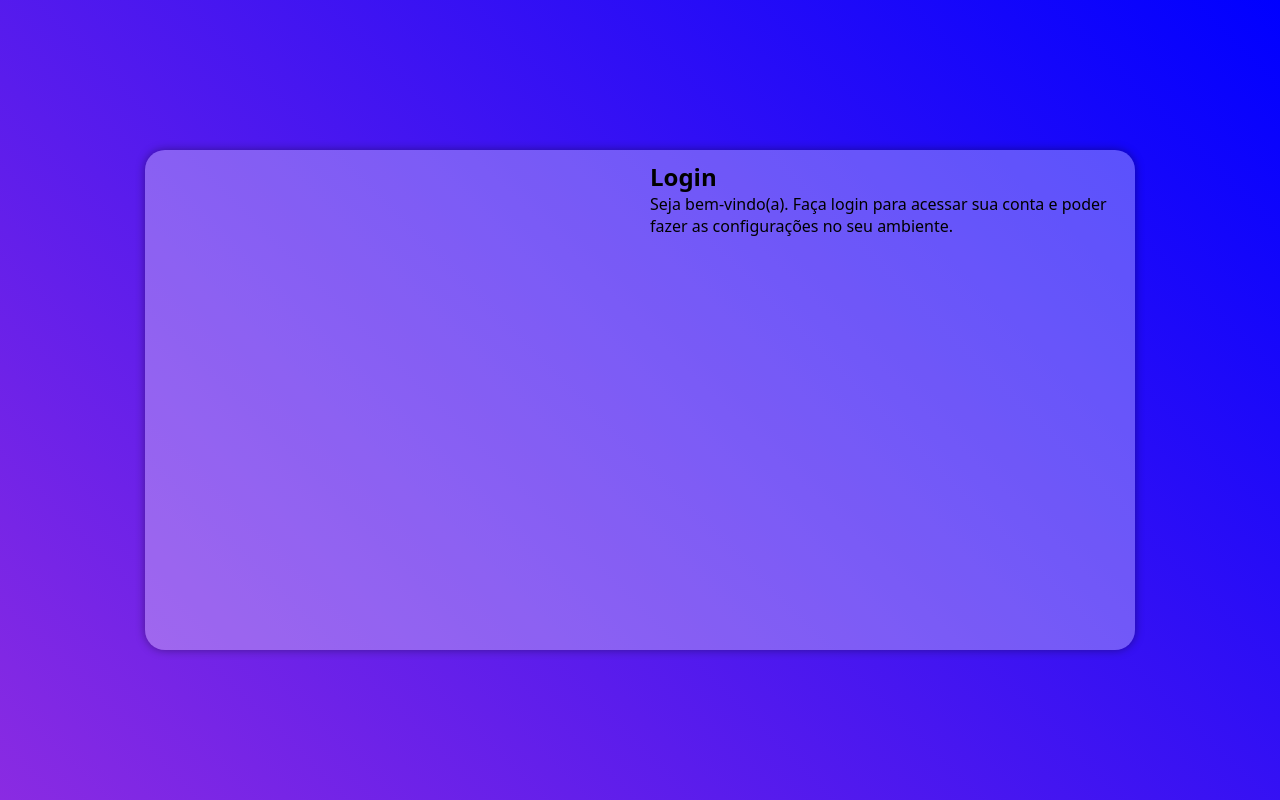
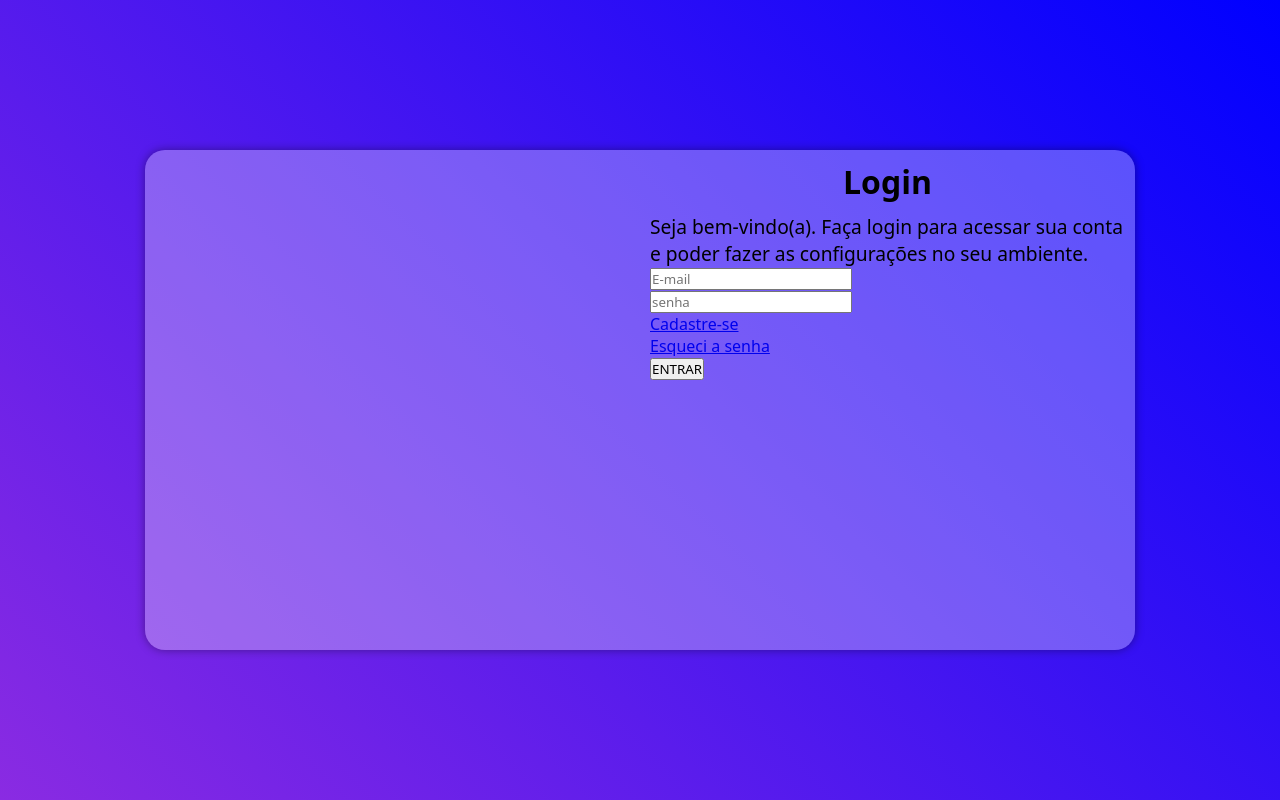
Before and after one commit to vagnerns/projeto-tela-login_1.0, a plain HTML site: page index.html in a window 1280 px wide. Drawn offline with Linux system fonts and the light colour scheme.

Commit message:
Criado o formulário

```diff
--- a/estilos/media-query.css
+++ b/estilos/media-query.css
@@ -29,4 +29,12 @@ Grandes telas: acima de 1200px
         float: right;
         width: 50%;
     }
+
+    div#formulario > h1 {
+        font-size: 2em;
+    }
+
+    div#formulario > p {
+        font-size: 1.2em;
+    }
 }
--- a/estilos/style.css
+++ b/estilos/style.css
@@ -45,3 +45,12 @@ section#login > div#formulario {
     display: block;
     padding: 10px;
 }
+
+div#formulario > h1 {
+    text-align: center;
+    margin-bottom: 10px;
+}
+
+div#formulario > p {
+    font-size: 0.8em;
+}
--- a/index.html
+++ b/index.html
@@ -17,7 +17,17 @@
                 <h1>Login</h1>
                 <p>Seja bem-vindo(a). Faça login para acessar sua conta e poder fazer as configurações no seu ambiente.</p>
                 <form action="" method="post">
-
+                    <div class="campo">
+                        <label for="login"></label>
+                        <input type="email" name="login" id="login" placeholder="E-mail">
+                    </div>
+                    <div class="campo">
+                        <label for="senha"></label>
+                        <input type="password" name="senha" id="senha" placeholder="senha">
+                    </div>
+                    <a href="castratro.html">Cadastre-se</a><br>
+                    <a href="recsenha.html">Esqueci a senha</a><br>
+                    <input type="submit" value="ENTRAR">
                 </form>
             </div>
         </section>
```
